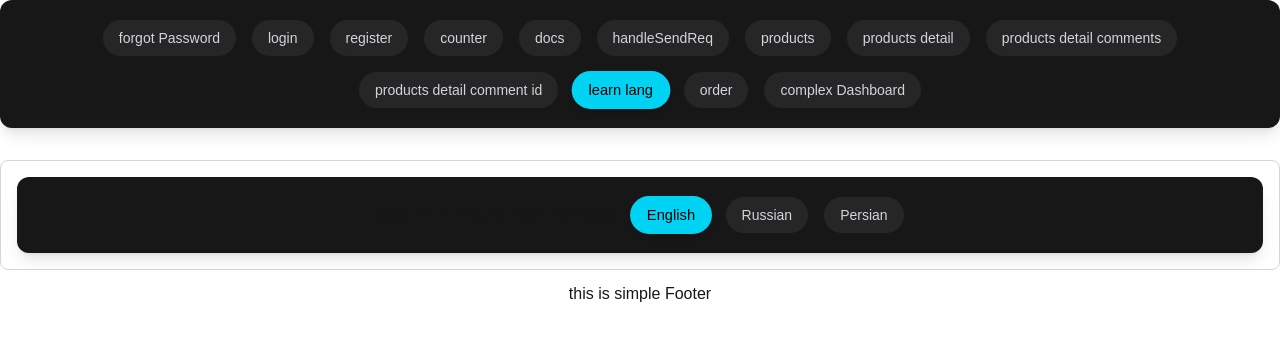
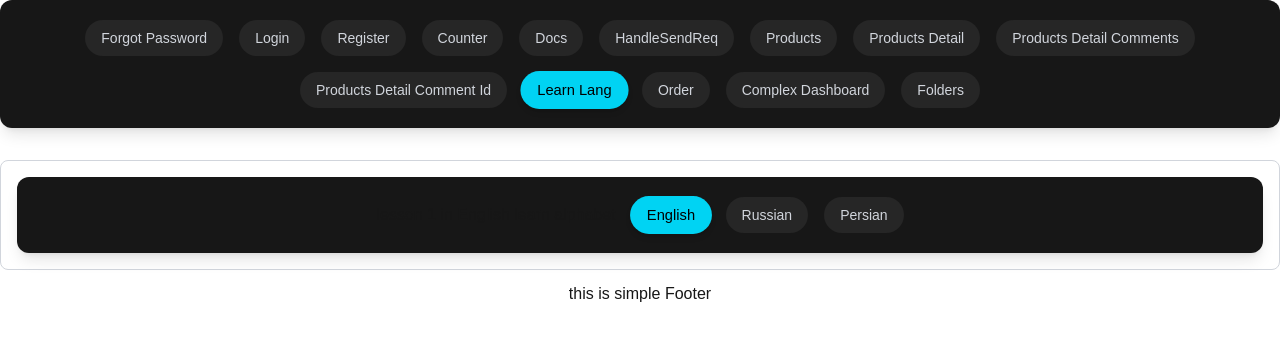
Before and after one commit to Mohammadiko33/learn-NextJs-backend-covered, a Next.js app: page /articles/learn-new-lang in a window 1280 px wide. Shown: the top 338 px of the page. Built offline with nearby package versions, Linux system fonts and the light colour scheme.

Commit message:
Next.js 15 Tutorial - 33 - Intercepting Routes

```diff
--- a/src/Components/Header.tsx
+++ b/src/Components/Header.tsx
@@ -36,6 +36,7 @@ const Header = () => {
     { title: "learn lang", href: "/articles/learn-new-lang" },
     { title: "order", href: "/order" },
     { title: "complex Dashboard", href: "/complex-dashboard" },
+    { title: "folders", href: "/folders" },
   ];
 
   return (
@@ -48,7 +49,7 @@ const Header = () => {
             key={title}
             href={href}
             className={`px-4 py-2 rounded-full font-medium transition-all duration-300 ease-in-out text-sm
-              hover:bg-cyan-500 hover:text-black hover:shadow-cyan-400/30 hover:shadow-lg
+              hover:bg-cyan-500 hover:text-black hover:shadow-cyan-400/30 hover:shadow-lg capitalize
               ${isActive
                 ? "bg-cyan-400 text-black shadow-md scale-105"
                 : "bg-neutral-800 text-gray-300 hover:scale-105"
--- a/src/app/layout.tsx
+++ b/src/app/layout.tsx
@@ -4,10 +4,12 @@ import Footer from "@/Components/Footer";
 import "./globals.css";
 import ErrorWrapper from "./error-wrapper";
 
+const episode = "33"
+
 export const metadata: Metadata = {
   title: {
-    default: "Next.js - 32 - Conditional Routes",
-    template: "18 - %s",
+    default: `Next.js - ${episode} - Intercepting Routes`,
+    template: `${episode} - %s`,
   },
   description: "Next.js v.15 Tutorial",
 };
```
Also changed, not shown: 1 other file (tests, documents, lock files or other folders).
